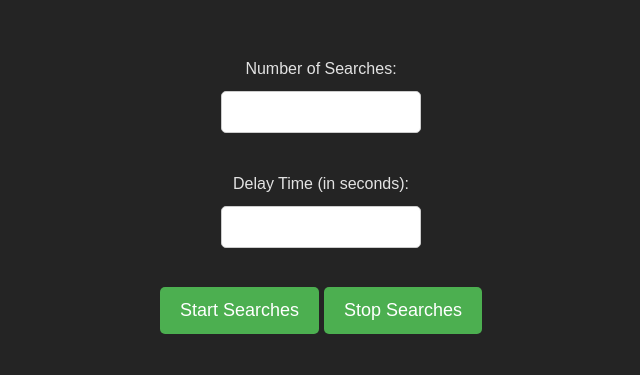
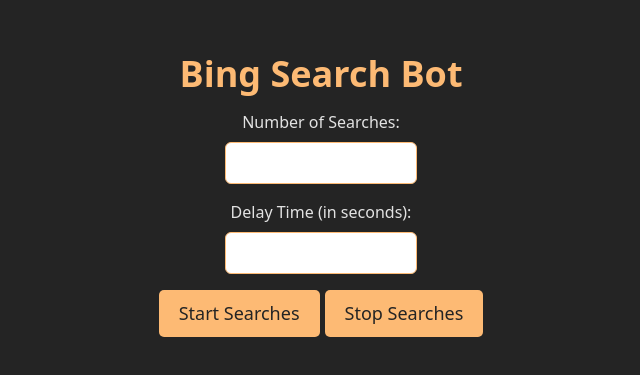
Before and after one commit to Arzzam/bing-search-bot, a React (Vite) app: page / in a window 1280 px wide. Shown: the part 205-580 px from the top of the page, without its empty margins (319-959 px from the left). Built offline with nearby package versions, Linux system fonts and the light colour scheme; no server answers; the database is empty.

Commit message:
changed css to tailwind

```diff
--- a/src/App.tsx
+++ b/src/App.tsx
@@ -1,9 +1,10 @@
-import { useEffect, useState } from "react";
-import { getAllSearchQueries } from "./client";
+import { useEffect, useState } from 'react';
+import { getAllSearchQueries } from './client';
+import Input from './Input';
 
 function App() {
-  const [numSearches, setNumSearches] = useState<string>("10");
-  const [delayTime, setDelayTime] = useState<string>("5");
+  const [numSearches, setNumSearches] = useState<string>('10');
+  const [delayTime, setDelayTime] = useState<string>('5');
   const [data, setData] = useState<string[]>([]);
 
   async function fetchSearchQueries() {
@@ -20,14 +21,14 @@
 
   function getRandomSearchQuery(): string {
     const randomIndex = Math.floor(Math.random() * data.length);
-    console.log("data random index", data[randomIndex]);
+    console.log('data random index', data[randomIndex]);
     return data[randomIndex];
   }
 
   let searchTimeouts: NodeJS.Timeout[] = [];
   const scheduleSearches = () => {
     if (!numSearches || !delayTime) {
-      alert("Please enter both number of searches and delay time.");
+      alert('Please enter both number of searches and delay time.');
       return;
     }
 
@@ -43,13 +44,13 @@
         const searchUrl = `https://www.bing.com/search?q=${encodeURIComponent(
           getRandomSearchQuery()
         )}`;
-        const newTab = window.open(searchUrl, "_blank");
+        const newTab = window.open(searchUrl, '_blank');
         if (newTab) {
           newTab.focus();
           newTab.onfocus = () => {
             setTimeout(() => {
               newTab.close();
-            }, 2000);
+            }, delayTimeInt * 1000 - 1);
           };
         }
       }, i * delayTimeInt * 1000);
@@ -58,7 +59,7 @@
   };
 
   const stopSearches = () => {
-    alert("Stopping searches");
+    alert('Stopping searches');
     searchTimeouts.forEach((timeoutId) => {
       clearTimeout(timeoutId);
     });
@@ -66,30 +67,30 @@
   };
 
   return (
-    <div className="App">
-      <label htmlFor="numSearches">Number of Searches:</label>
-      <input
-        type="number"
-        id="numSearches"
+    <div className='font-sans flex flex-col items-center justify-center h-screen gap-4'>
+      <h1 className='text-center text-4xl font-bold text-orange-300'>
+        Bing Search Bot
+      </h1>
+      <Input
+        label='Number of Searches:'
+        type='number'
+        id='numSearches'
         value={numSearches}
         min={1}
         max={30}
         onChange={(e) => setNumSearches(e.target.value)}
         required
       />
-      <br />
-      <label htmlFor="delayTime">Delay Time (in seconds):</label>
-      <input
-        type="number"
-        id="delayTime"
+      <Input
+        label='Delay Time (in seconds):'
+        id='delayTime'
         value={delayTime}
         min={4}
         max={20}
         onChange={(e) => setDelayTime(e.target.value)}
         required
       />
-      <br />
-      <div className="button-grp">
+      <div className='button-grp'>
         <button onClick={scheduleSearches}>Start Searches</button>
         <button onClick={stopSearches}>Stop Searches</button>
       </div>
--- /dev/null
+++ b/src/Input.tsx
@@ -0,0 +1,20 @@
+import React, { InputHTMLAttributes } from 'react';
+
+interface InputProps extends InputHTMLAttributes<HTMLInputElement> {
+  label: string;
+}
+
+const Input: React.FC<InputProps> = ({ label, ...rest }) => {
+  return (
+    <div className='flex flex-col justify-center items-center gap-2'>
+      <label htmlFor={rest.id}>{label}</label>
+      <input
+        {...rest}
+        type='number'
+        className='w-48 p-2 text-base border border-[#fdba74] rounded-md focus:outline-none focus:ring-1 focus:ring-[#ffa13d]'
+      />
+    </div>
+  );
+};
+
+export default Input;
--- a/src/index.css
+++ b/src/index.css
@@ -18,32 +18,9 @@
   -webkit-text-size-adjust: 100%;
 }
 
-
-.App {
-  font-family: Arial, sans-serif;
-  display: flex;
-  flex-direction: column;
-  align-items: center;
-  justify-content: center;
-  height: 100vh;
-}
-
-label {
-  margin-bottom: 10px;
-}
-
-input {
-  width: 200px;
-  padding: 8px;
-  margin-bottom: 15px;
-  font-size: 16px;
-  border: 1px solid #ccc;
-  border-radius: 5px;
-}
-
 button {
-  background-color: #4caf50;
-  color: white;
+  background-color: rgb(253 186 116 / 1);
+  color: #242424;
   border: none;
   border-radius: 5px;
   padding: 10px 20px;
@@ -53,7 +30,7 @@
 }
 
 button:hover {
-  background-color: #45a049;
+  background-color: #ff982a;
 }
 
 .button-grp {
```
